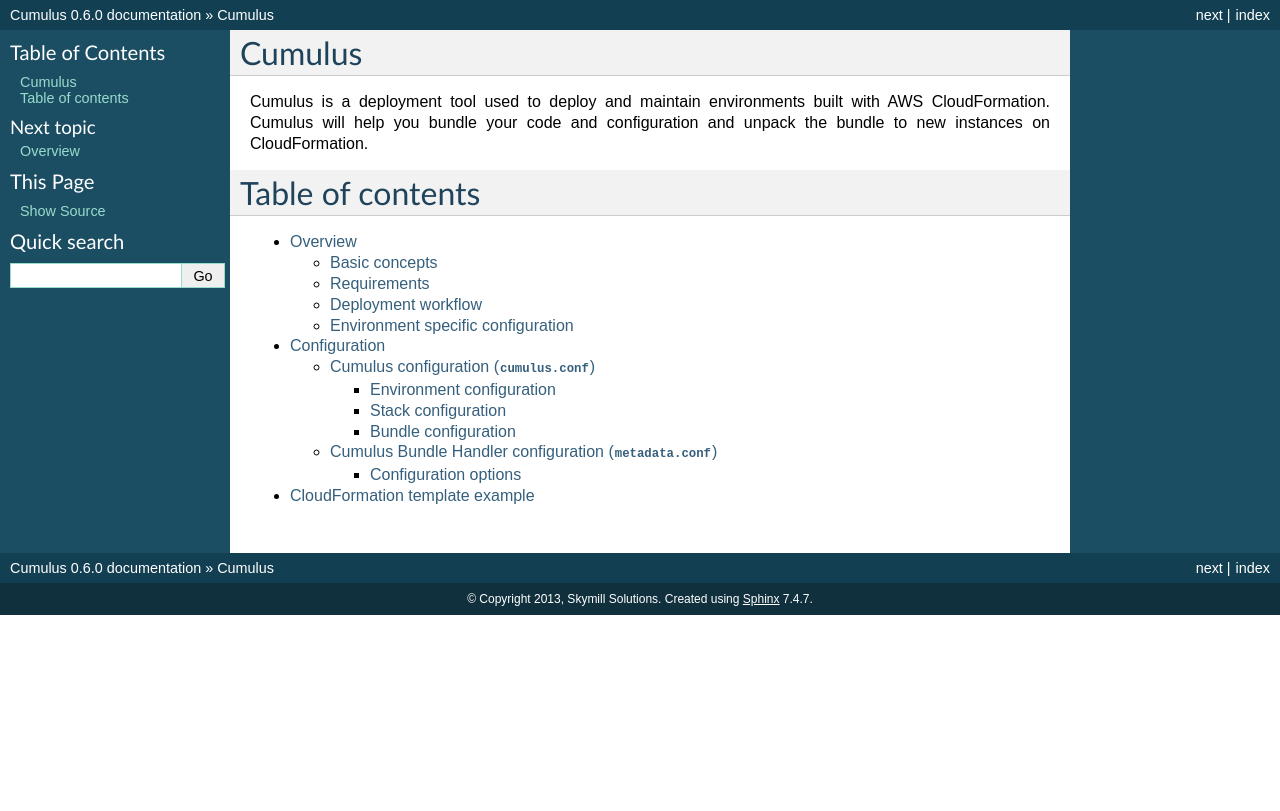
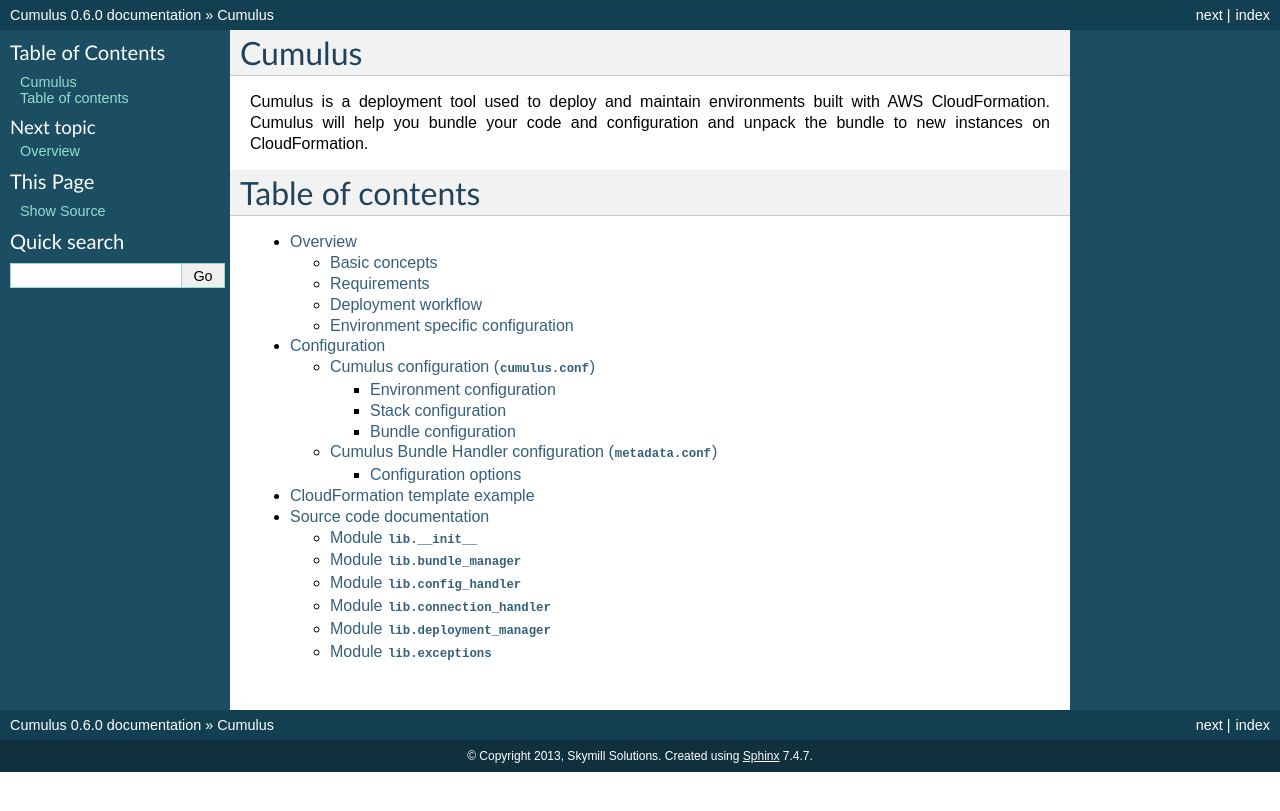
Before and after one commit to skymill/cumulus, a Sphinx documentation site: the page built from docs/index.rst, in a window 1280 px wide. Shown: the top 811 px of the page. Built offline with Sphinx 7.4.7, drawn with Linux system fonts in a browser that asks for light colours.

Commit message:
Generating source code documentation. Closes #59

```diff
--- a/docs/conf.py
+++ b/docs/conf.py
@@ -18,7 +18,7 @@
 # If extensions (or modules to document with autodoc) are in another directory,
 # add these directories to sys.path here. If the directory is relative to the
 # documentation root, use os.path.abspath to make it absolute, like shown here.
-#sys.path.insert(0, os.path.abspath('.'))
+sys.path.insert(0, os.path.abspath('..'))
 
 # -- General configuration ------------------------------------------------
 
--- a/docs/index.rst
+++ b/docs/index.rst
@@ -13,3 +13,4 @@
     overview
     configuration
     cf_example
+    sc_lib_init
--- /dev/null
+++ b/docs/sc_lib_init.rst
@@ -0,0 +1,61 @@
+Source code documentation
+=========================
+
+Module ``lib.__init__``
+-----------------------
+
+.. automodule:: lib
+   :members:
+   :private-members:
+   :special-members:
+   :undoc-members:
+
+
+Module ``lib.bundle_manager``
+-----------------------------
+
+.. automodule:: lib.bundle_manager
+   :members:
+   :private-members:
+   :special-members:
+   :undoc-members:
+
+
+Module ``lib.config_handler``
+-----------------------------
+
+.. automodule:: lib.config_handler
+   :members:
+   :private-members:
+   :special-members:
+   :undoc-members:
+
+
+Module ``lib.connection_handler``
+---------------------------------
+
+.. automodule:: lib.connection_handler
+   :members:
+   :private-members:
+   :special-members:
+   :undoc-members:
+
+
+Module ``lib.deployment_manager``
+---------------------------------
+
+.. automodule:: lib.deployment_manager
+   :members:
+   :private-members:
+   :special-members:
+   :undoc-members:
+
+
+Module ``lib.exceptions``
+-------------------------
+
+.. automodule:: lib.exceptions
+   :members:
+   :private-members:
+   :special-members:
+   :undoc-members:
```
